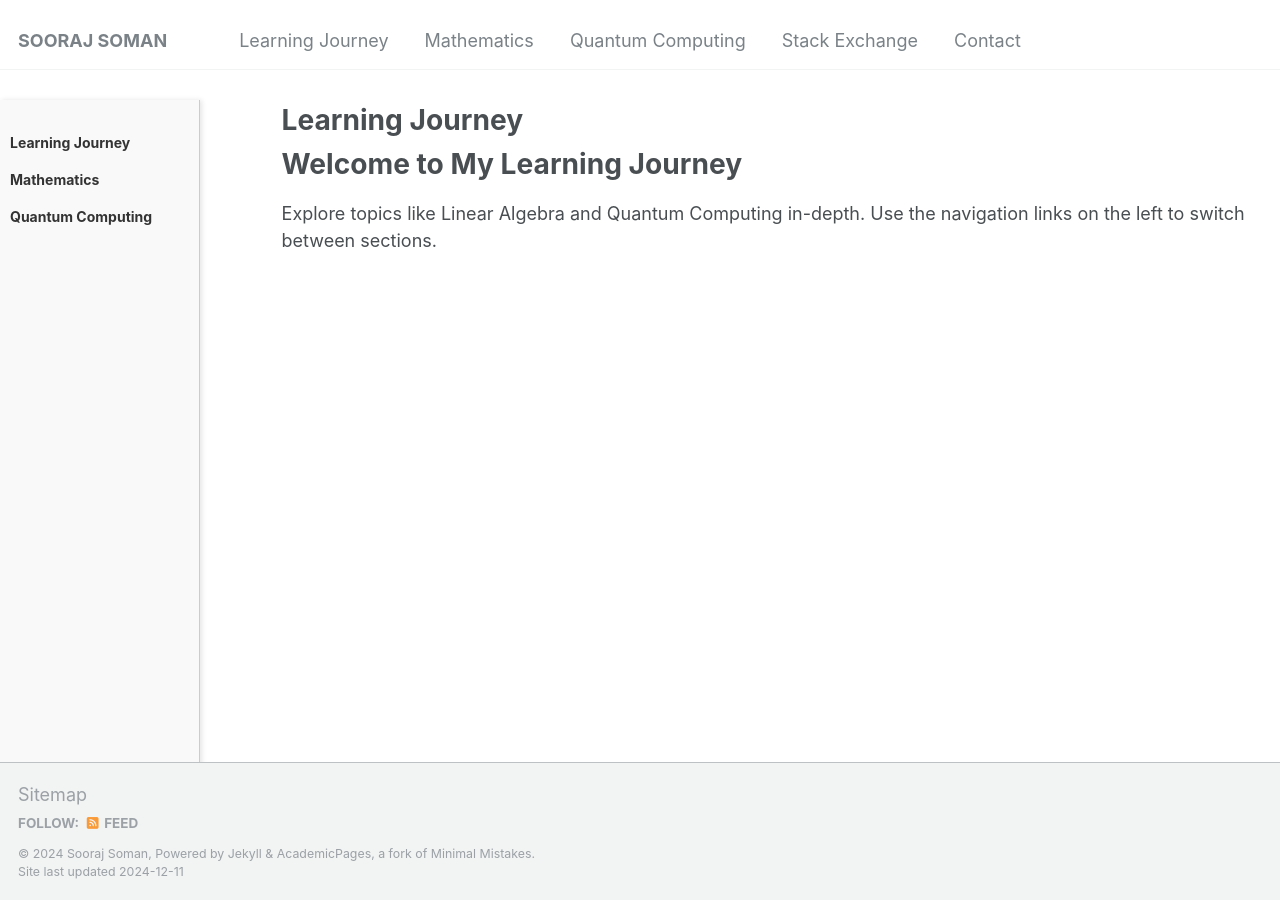
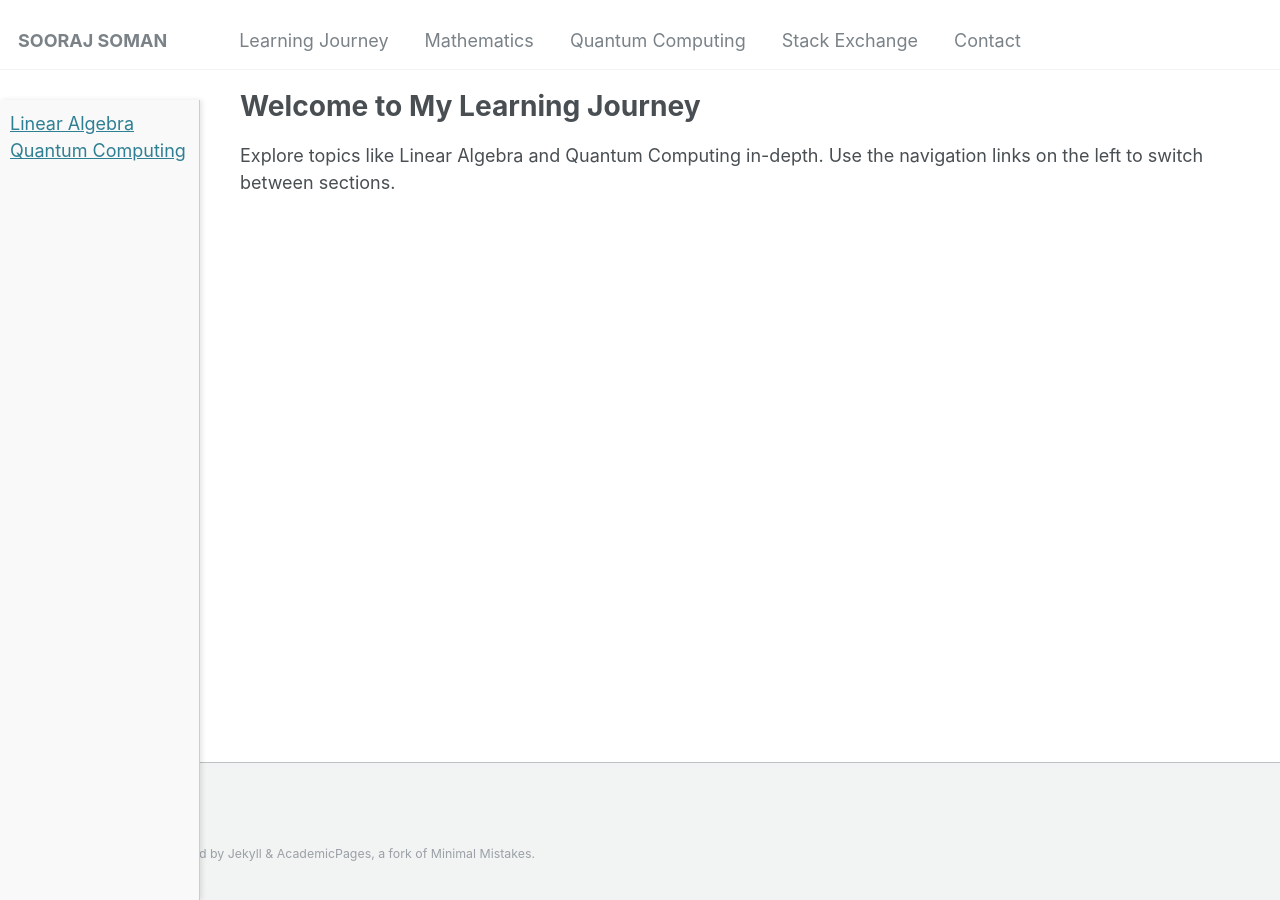
Before and after one commit to soorajss1729/soorajss1729.github.io, a Jekyll site: the page built from _learning/learning.md, in a window 1280 px wide. Built offline with Jekyll 4.4.1, drawn with Linux system fonts in a browser that asks for light colours.

Commit message:
Update learning.md

```diff
--- a/_learning/learning.md
+++ b/_learning/learning.md
@@ -1,18 +1,16 @@
 ---
 title: "Learning Journey"
 permalink: /learning/
-layout: archive
+layout: default
 classes: wide
 ---
 
 <div class="learning-sidebar">
-  <ul>
-    <li><a href="/learning/">Learning Journey</a></li>
-    <li><a href="/mathematics/">Mathematics</a></li>
-    <li><a href="/quantum-computing/">Quantum Computing</a></li>
-  </ul>
+  <a href="/mathematics/">Linear Algebra</a>
+  <a href="/quantum-computing/">Quantum Computing</a>
 </div>
 
-
-<h1>Welcome to My Learning Journey</h1>
-<p>Explore topics like Linear Algebra and Quantum Computing in-depth. Use the navigation links on the left to switch between sections.</p>
+<div class="learning-content">
+  <h1>Welcome to My Learning Journey</h1>
+  <p>Explore topics like Linear Algebra and Quantum Computing in-depth. Use the navigation links on the left to switch between sections.</p>
+</div>
```
